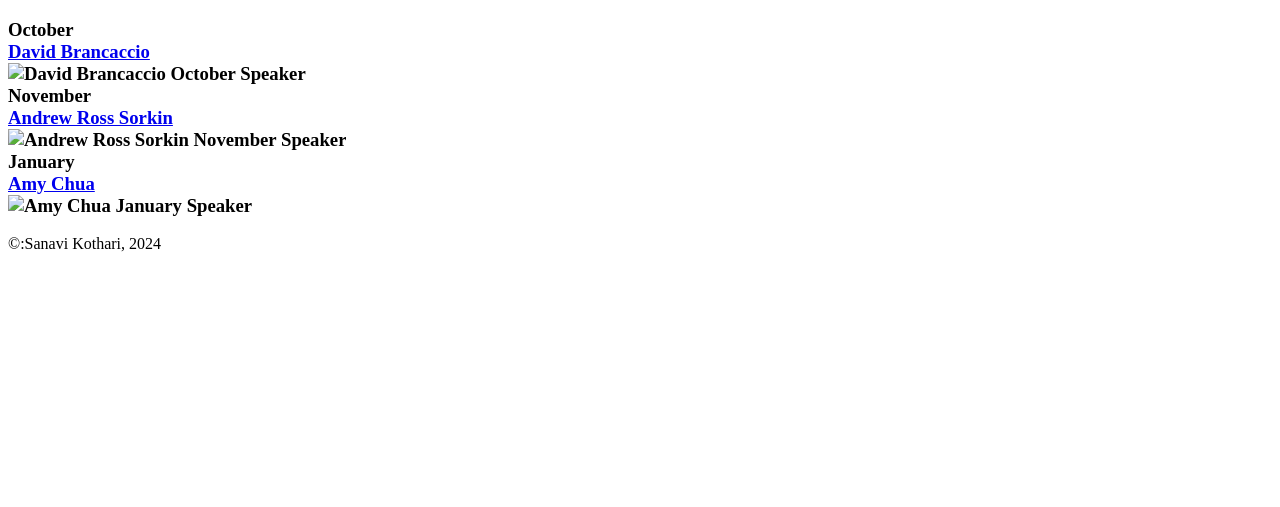
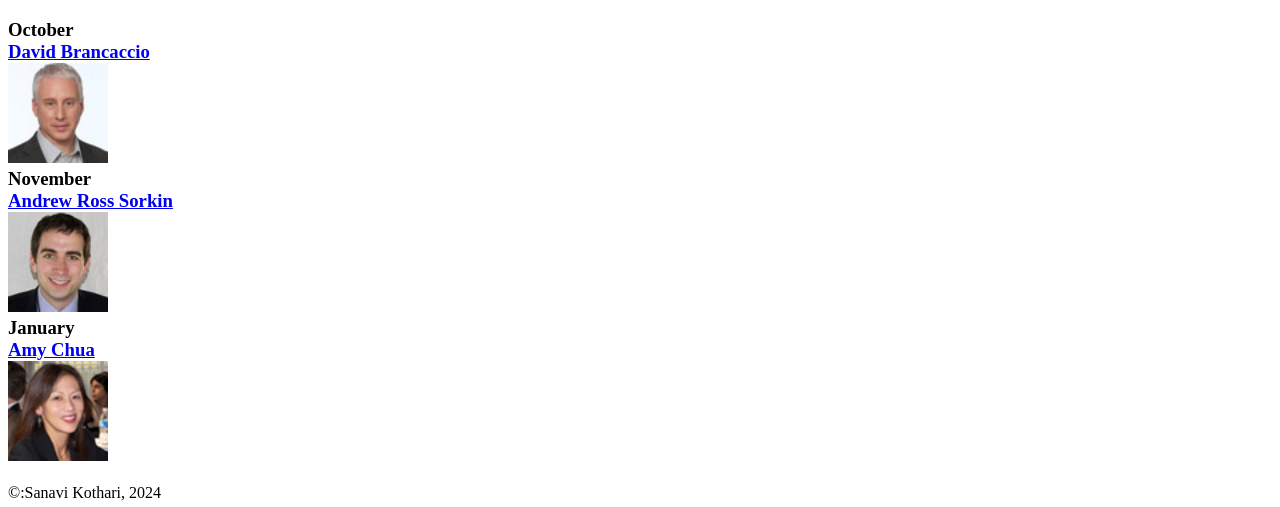
Before and after one commit to sk3773/A05, a plain HTML site: page index.html in a window 1280 px wide. Shown: the part 438-945 px from the top of the page. Before the commit the page ends 800 px from the top, so only its background shows below. Drawn offline with Linux system fonts and the light colour scheme.

Commit message:
Add files via upload

```diff
--- a/index.html
+++ b/index.html
@@ -25,15 +25,15 @@
 
 		October <br> <a href = "speakers/brancaccio.html"> David Brancaccio </a>
 		<br>
-		<img src="images/brancaccio.html" height="100" width="100" alt="David Brancaccio October Speaker">
+		<img src="https://github.com/sk3773/A05/blob/main/brancaccio75.jpg?raw=true" height="100" width="100" alt="David Brancaccio October Speaker">
 		<br>
 		November <br> <a href = "speakers/sorkin.html"> Andrew Ross Sorkin </a>
 		</br>
-		<img src="images/sorkin.html" height="100" width="100" alt="Andrew Ross Sorkin November Speaker">
+		<img src="https://github.com/sk3773/A05/blob/main/sorkin75.jpg?raw=true" height="100" width="100" alt="Andrew Ross Sorkin November Speaker">
 		<br>
 		January<br> <a href="speakers/chua.html"> Amy Chua </a>
 		<br>
-		<img src="images/chua.html" height="100" width="100" alt="Amy Chua January Speaker">
+		<img src="https://github.com/sk3773/A05/blob/main/chua75.jpg?raw=true" height="100" width="100" alt="Amy Chua January Speaker">
 
 		</h3>
 		</header>
```
